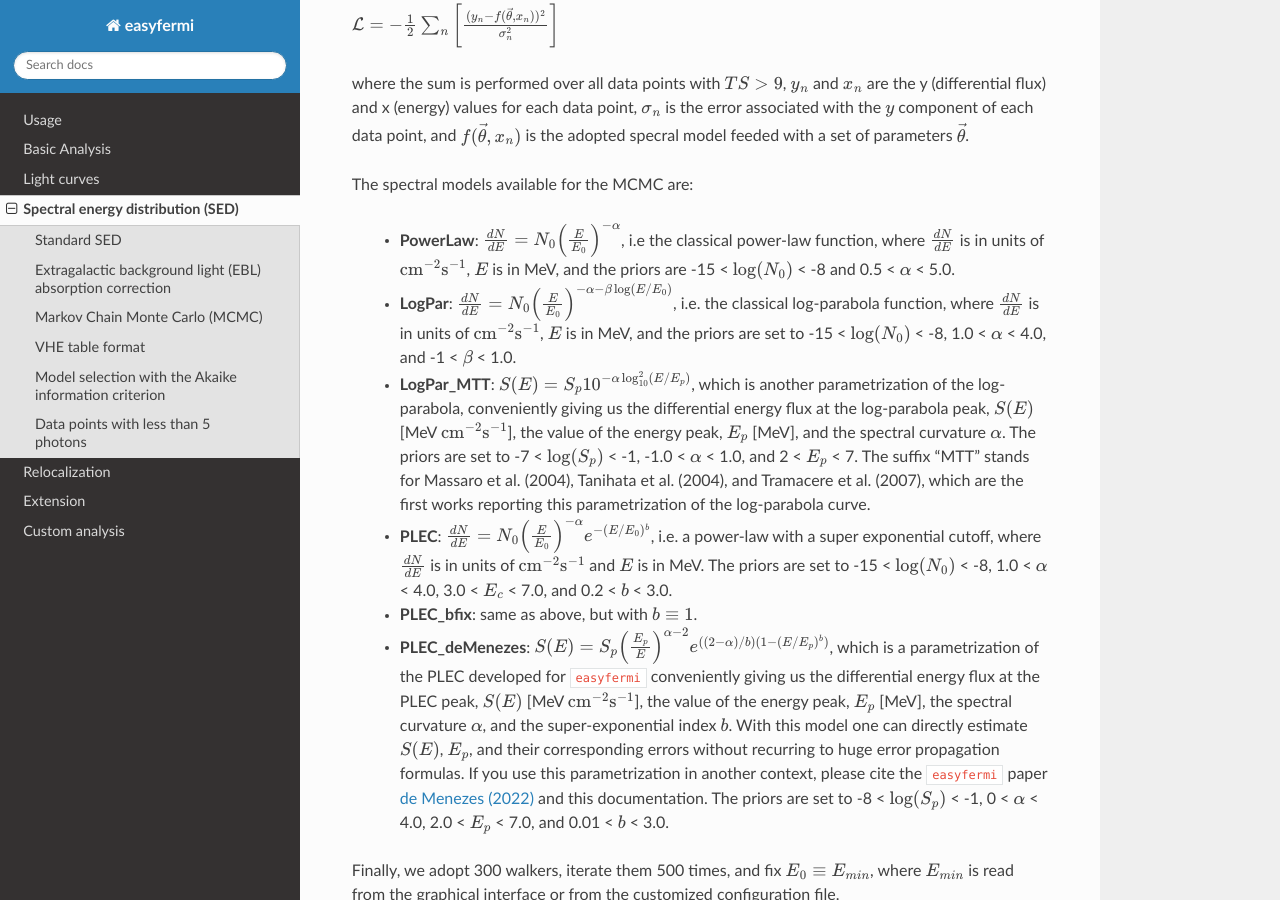
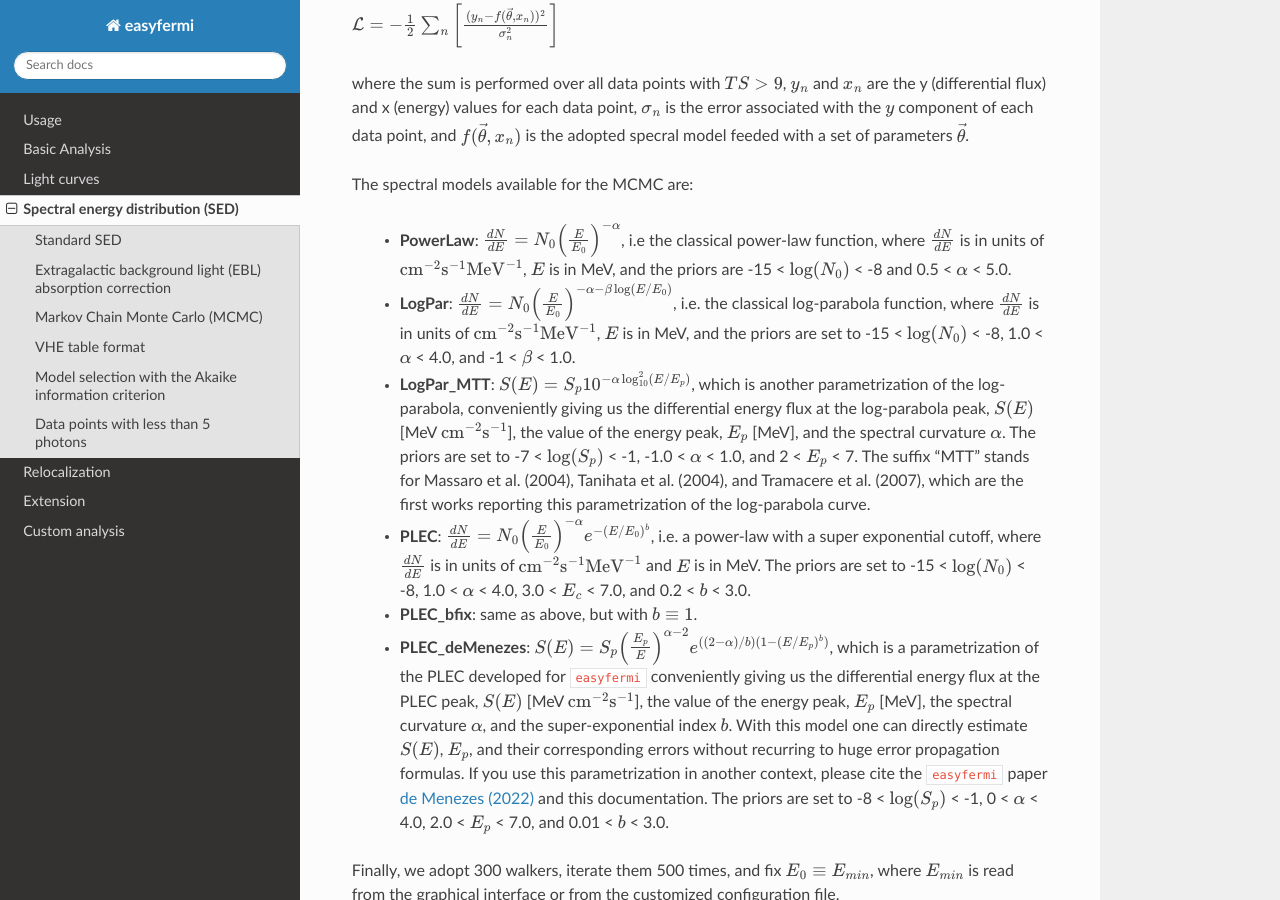
Before and after one commit to ranieremenezes/easyfermi, a Sphinx documentation site: the page built from docs/source/SED.rst, in a window 1280 px wide and 900 px high, scrolled down 1626 px. Built offline with Sphinx 7.4.7 and the Read the Docs theme 3.1.0, drawn with Linux system fonts in a browser that asks for light colours.

Commit message:
Updated SED documentation

```diff
--- a/docs/source/SED.rst
+++ b/docs/source/SED.rst
@@ -54,13 +54,13 @@ where the sum is performed over all data points with :math:`TS > 9`, :math:`y_n`
 
 The spectral models available for the MCMC are:
 
- - **PowerLaw**: :math:`\frac{dN}{dE} = N_0\left(\frac{E}{E_0} \right)^{-\alpha}`, i.e the classical power-law function, where :math:`\frac{dN}{dE}` is in units of :math:`\mathrm{cm}^{-2}\mathrm{s}^{-1}`, :math:`E` is in MeV, and the priors are -15 < :math:`\log(N_0)` < -8 and 0.5 < :math:`\alpha` < 5.0.
+ - **PowerLaw**: :math:`\frac{dN}{dE} = N_0\left(\frac{E}{E_0} \right)^{-\alpha}`, i.e the classical power-law function, where :math:`\frac{dN}{dE}` is in units of :math:`\mathrm{cm}^{-2}\mathrm{s}^{-1}\mathrm{MeV}^{-1}`, :math:`E` is in MeV, and the priors are -15 < :math:`\log(N_0)` < -8 and 0.5 < :math:`\alpha` < 5.0.
 
- - **LogPar**: :math:`\frac{dN}{dE} = N_0\left(\frac{E}{E_0} \right)^{-\alpha -\beta\log(E/E_0)}`, i.e. the classical log-parabola function, where :math:`\frac{dN}{dE}` is in units of :math:`\mathrm{cm}^{-2}\mathrm{s}^{-1}`, :math:`E` is in MeV, and the priors are set to -15 < :math:`\log(N_0)` < -8, 1.0 < :math:`\alpha` < 4.0, and -1 < :math:`\beta` < 1.0.
+ - **LogPar**: :math:`\frac{dN}{dE} = N_0\left(\frac{E}{E_0} \right)^{-\alpha -\beta\log(E/E_0)}`, i.e. the classical log-parabola function, where :math:`\frac{dN}{dE}` is in units of :math:`\mathrm{cm}^{-2}\mathrm{s}^{-1}\mathrm{MeV}^{-1}`, :math:`E` is in MeV, and the priors are set to -15 < :math:`\log(N_0)` < -8, 1.0 < :math:`\alpha` < 4.0, and -1 < :math:`\beta` < 1.0.
 
  - **LogPar_MTT**: :math:`S(E) = S_p10^{-\alpha\log^2_{10}(E/E_p)}`, which is another parametrization of the log-parabola, conveniently giving us the differential energy flux at the log-parabola peak, :math:`S(E)` [MeV :math:`\mathrm{cm}^{-2}\mathrm{s}^{-1}`], the value of the energy peak, :math:`E_p` [MeV], and the spectral curvature :math:`\alpha`. The priors are set to -7 < :math:`\log(S_p)` < -1, -1.0 < :math:`\alpha` < 1.0, and 2 < :math:`E_p` < 7. The suffix "MTT" stands for Massaro et al. (2004), Tanihata et al. (2004), and Tramacere et al. (2007), which are the first works reporting this parametrization of the log-parabola curve.
 
- - **PLEC**: :math:`\frac{dN}{dE} = N_0\left(\frac{E}{E_0} \right)^{-\alpha} e^{-(E/E_0)^b}`, i.e. a power-law with a super exponential cutoff, where :math:`\frac{dN}{dE}` is in units of :math:`\mathrm{cm}^{-2}\mathrm{s}^{-1}` and :math:`E` is in MeV. The priors are set to -15 < :math:`\log(N_0)` < -8, 1.0 < :math:`\alpha` < 4.0, 3.0 < :math:`E_c` < 7.0, and 0.2 < :math:`b` < 3.0.
+ - **PLEC**: :math:`\frac{dN}{dE} = N_0\left(\frac{E}{E_0} \right)^{-\alpha} e^{-(E/E_0)^b}`, i.e. a power-law with a super exponential cutoff, where :math:`\frac{dN}{dE}` is in units of :math:`\mathrm{cm}^{-2}\mathrm{s}^{-1}\mathrm{MeV}^{-1}` and :math:`E` is in MeV. The priors are set to -15 < :math:`\log(N_0)` < -8, 1.0 < :math:`\alpha` < 4.0, 3.0 < :math:`E_c` < 7.0, and 0.2 < :math:`b` < 3.0.
 
  - **PLEC_bfix**: same as above, but with :math:`b \equiv 1`.
 
```
